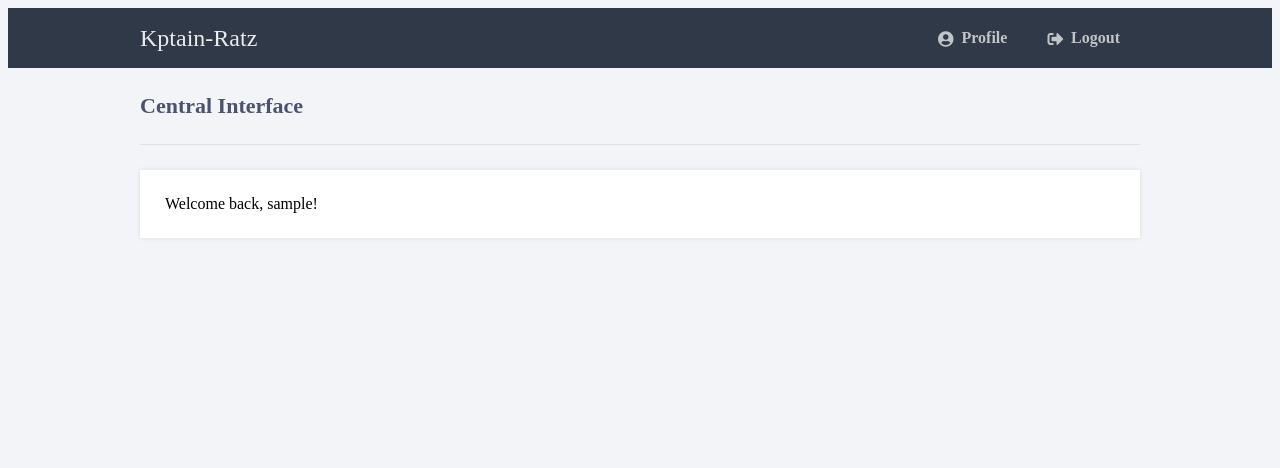
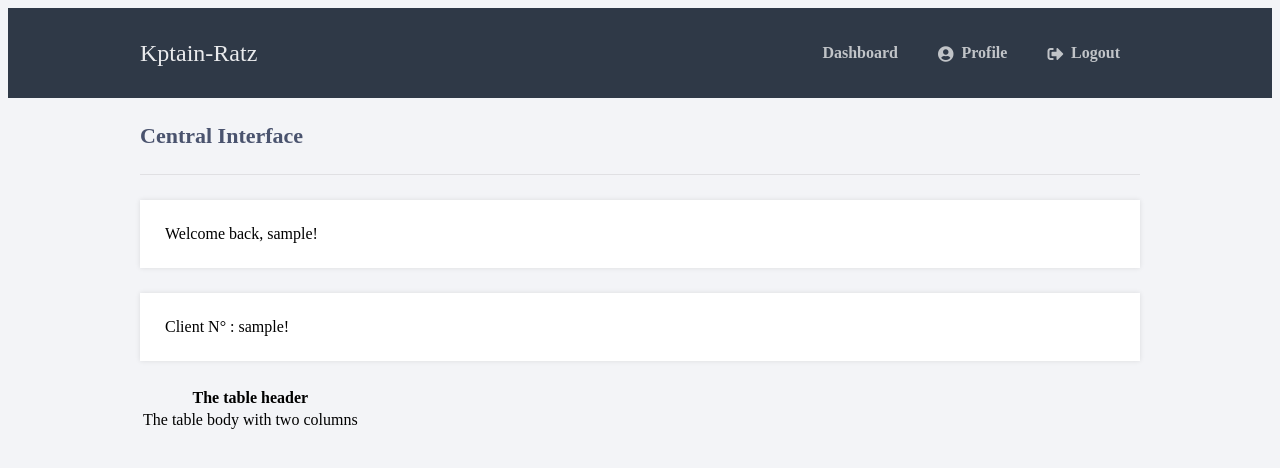
Before and after one commit to amadboss/K-ptain.Ratz-GUI, a PHP site: page /central/home.php in a window 1280 px wide. Shown: the top 468 px of the page. Run offline with PHP 8.4, Linux system fonts and the light colour scheme; the visitor is signed in with stand-in values (Sample User, id 1).

Commit message:
Add files via upload

```diff
--- a/kptain/gui/central/home.php
+++ b/kptain/gui/central/home.php
@@ -12,7 +12,6 @@ if (!isset($_SESSION['loggedin'])) {
 <html>
 	<head>
 		<meta charset="utf-8">
-		<title>Central Interface</title>
 		<link href="style.css" rel="stylesheet" type="text/css">
 		<link rel="stylesheet" href="https://use.fontawesome.com/releases/v5.7.1/css/all.css">
 	</head>
@@ -20,6 +19,7 @@ if (!isset($_SESSION['loggedin'])) {
 		<nav class="navtop">
 			<div>
 				<h1>Kptain-Ratz</h1>
+				<a href="home.php"><i class="icon-dashboard"></i>Dashboard</a>
 				<a href="profile.php"><i class="fas fa-user-circle"></i>Profile</a>
 				<a href="logout.php"><i class="fas fa-sign-out-alt"></i>Logout</a>
 			</div>
@@ -27,6 +27,24 @@ if (!isset($_SESSION['loggedin'])) {
 		<div class="content">
 			<h2>Central Interface</h2>
 			<p>Welcome back, <?=$_SESSION['name']?>!</p>
+			<p>Client N° : <?=$_SESSION['name']?>!</p>
+
+
+
+
+		<table>
+			<thead>
+				<tr>
+					<th colspan="2">The table header</th>
+				</tr>
+			</thead>
+			<tbody>
+				<tr>
+					<td>The table body</td>
+					<td>with two columns</td>
+				</tr>
+			</tbody>
+		</table>
 		</div>
 	</body>
 </html>
--- /dev/null
+++ b/kptain/gui/central/logout.php
@@ -0,0 +1,6 @@
+<?php
+session_start();
+session_destroy();
+// Redirect to the login page:
+header('Location: /index.html');
+?>
--- a/kptain/gui/central/style.css
+++ b/kptain/gui/central/style.css
@@ -1,6 +1,6 @@
 .navtop {
 	background-color: #2f3947;
-	height: 60px;
+	height: 90px;
 	width: 100%;
 	border: 0;
 }
--- a/kptain/gui/index.html
+++ b/kptain/gui/index.html
@@ -67,7 +67,7 @@ form *{
 }
 form h3{
     font-size: 32px;
-    font-weight: 500;
+    font-weight: 700;
     line-height: 42px;
     text-align: center;
 }
@@ -123,7 +123,6 @@ button{
         <input type="password" name="password" placeholder="Password" id="password" required>
 
         <button>Log In</button>
-        <div class="social">
     </form>
 </body>
 </html>
--- a/kptain/gui/login.php
+++ b/kptain/gui/login.php
@@ -34,8 +34,8 @@ print $password;
             $_SESSION['id'] = $id;
             header('Location: /central/home.php');
         } else {
+            header("location:index.html");
             // Incorrect password
-            echo password_hash("admin", PASSWORD_DEFAULT);
             echo 'Incorrect username and/or password!';
         }
     } else {
```
Also changed, not shown: kptain/gui/central/profile.php (added, +38 -0 lines).
